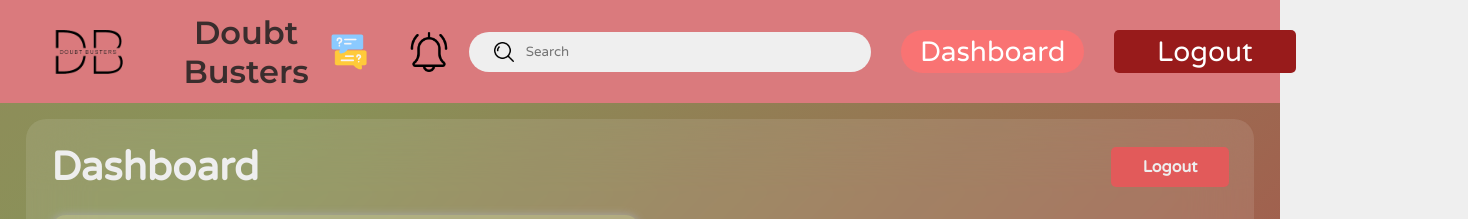
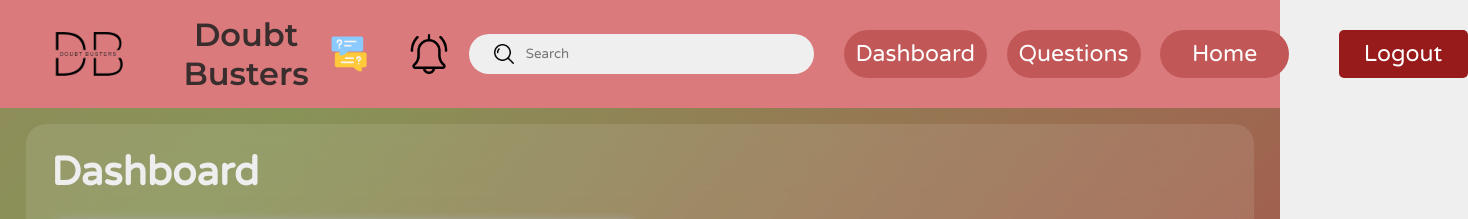
Before and after one commit to TesseractTerrorizer03/SE_webapp, a React (Create React App) app: page /dashboard in a window 1280 px wide. Shown: the top 219 px of the page, 1468 px wide, since content can reach past the window. Built offline with nearby package versions, Linux system fonts and the light colour scheme; no server answers; the database is empty.

Commit message:
Added navbar buttons

```diff
--- a/src/Pages/dashboard.js
+++ b/src/Pages/dashboard.js
@@ -47,14 +47,14 @@ function Dashboard(){
           <div id="dashboard-top">
             <div id="dashboard-top-left">Dashboard</div>
             {/* <div id="dashboard-top-right"> */}
-            <button
+            {/* <button
                 // className=""
                 id="dashboard-top-right"
                 type="button"
                 onClick={handleSignOut}
                 >
                 Logout
-                </button>
+                </button> */}
             {/* </div> */}
           </div>
         <div className='dashboard-middle'>
--- a/src/Pages/home.css
+++ b/src/Pages/home.css
@@ -261,10 +261,10 @@ nav{
     font-weight: 700;
   }
   button {
-    width: 25%;
-    height: 43px;
-    font-size: 28px;
-    padding: 5px 15px;
+    width: 17%;
+    height: 48px;
+    font-size: 23px;
+    padding: 4px 12px;
     /* background-color: rgb(210, 97, 97); */
     color: rgb(255, 255, 255);
     border: none;
@@ -299,7 +299,8 @@ nav{
   }
 
   .user_name_online{
-    background-color: #f97373;
+    background-color: #c25757;
+    margin-right: 2%;
   }
 
   .user_name_online:hover{
--- a/src/Pages/navbar.js
+++ b/src/Pages/navbar.js
@@ -12,6 +12,13 @@ function Navbar(){
     const GoTODashboard = () =>{
         navigate("/dashboard")
       }
+      const GoTOQuestions = () =>{
+        navigate("/QuestionForum")
+      }
+      const GoTOHome = () =>{
+        navigate("/home")
+      }
+
         const handleSignOut = () => {
           signOut(auth).then(() => {
             alert('Succesfully Signed out!')
@@ -54,6 +61,23 @@ function Navbar(){
                 >
                 Dashboard
                 </button>
+
+      <button
+                className="user_name_online"
+                // id="dashboard"
+                type="button"
+                onClick={GoTOQuestions}
+                >
+                Questions
+                </button>
+      <button
+                className="user_name_online"
+                // id="dashboard"
+                type="button"
+                onClick={GoTOHome}
+                >
+                Home
+                </button>
       {/* </div> */}
       {/* <div className="logout_button"> */}
       <button
```
